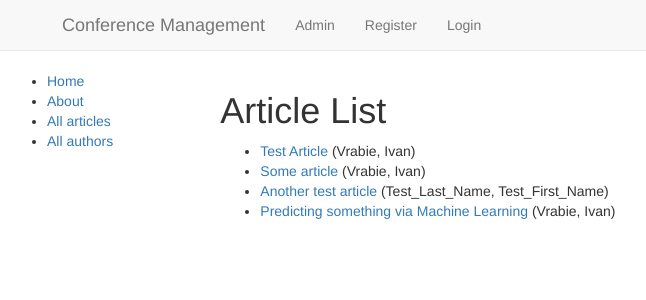
After one commit to ianzablovschii/django-simple, a Django app: page /articles/ in a window 1280 px wide. The commit adds this page. Shown: the top 300 px of the page, without its empty margins (8-654 px from the left). Run offline with Django 3.2, Linux system fonts and the light colour scheme; data comes from the database, SQL or seed files in the repository; both versions use the stored data as it was after the commit; some libraries are stand-ins or nearby versions.

Commit message:
Added: articles, authors

```diff
--- /dev/null
+++ b/dprojx/css/style.css
@@ -0,0 +1,5 @@
+.sidebar-nav {
+    margin-top: 20px;
+    padding: 0;
+    list-style: none;
+}
--- a/dprojx/dappx/admin.py
+++ b/dprojx/dappx/admin.py
@@ -1,5 +1,8 @@
 # dappx/admin.py
 from django.contrib import admin
-from dappx.models import UserProfileInfo, User
+from dappx.models import UserProfileInfo, User, Subject, Article, Author
 # Register your models here.
 admin.site.register(UserProfileInfo)
+admin.site.register(Subject)
+admin.site.register(Article)
+admin.site.register(Author)
--- a/dprojx/dappx/models.py
+++ b/dprojx/dappx/models.py
@@ -1,6 +1,7 @@
 # dappx/models.py
 from django.db import models
 from django.contrib.auth.models import User
+from django.urls import reverse
 # Create your models here.
 
 
@@ -13,3 +14,51 @@ class UserProfileInfo(models.Model):
 
   def __str__(self):
     return self.user.username
+
+class Subject(models.Model):
+    """Model representing the subject of the article."""
+    name = models.CharField(max_length=200, help_text='Enter the article subject (e.g. Data Science)')
+
+    def __str__(self):
+        """String for representing the Model object."""
+        return self.name
+
+class Article(models.Model):
+    """Model representing a book (but not a specific copy of a book)."""
+    title = models.CharField(max_length=200)
+
+    # Foreign Key used because book can only have one author, but authors can have multiple books
+    # Author as a string rather than object because it hasn't been declared yet in the file
+    author = models.ForeignKey('Author', on_delete=models.SET_NULL, null=True)
+
+    abstract = models.TextField(max_length=1000, help_text='Enter the abstract of the article')
+
+    # ManyToManyField used because genre can contain many books. Books can cover many genres.
+    # Genre class has already been defined so we can specify the object above.
+    subject = models.ManyToManyField(Subject, help_text='Select the subject of the article')
+
+    def __str__(self):
+        """String for representing the Model object."""
+        return self.title
+
+    def get_absolute_url(self):
+        """Returns the url to access a detail record for this book."""
+        return reverse('article-detail', args=[str(self.id)])
+
+class Author(models.Model):
+    """Model representing an author."""
+    first_name = models.CharField(max_length=100)
+    last_name = models.CharField(max_length=100)
+    date_of_birth = models.DateField(null=True, blank=True)
+    date_of_death = models.DateField('Died', null=True, blank=True)
+
+    class Meta:
+        ordering = ['last_name', 'first_name']
+
+    def get_absolute_url(self):
+        """Returns the url to access a particular author instance."""
+        return reverse('author-detail', args=[str(self.id)])
+
+    def __str__(self):
+        """String for representing the Model object."""
+        return f'{self.last_name}, {self.first_name}'
--- a/dprojx/dappx/views.py
+++ b/dprojx/dappx/views.py
@@ -5,11 +5,29 @@ from django.contrib.auth import authenticate, login, logout
 from django.http import HttpResponseRedirect, HttpResponse
 from django.urls import reverse
 from django.contrib.auth.decorators import login_required
+from dappx.models import Subject, Article, Author
+from django.views import generic
 
 
+# def index(request):
+#    return render(request, 'dappx/index.html')
 def index(request):
-    return render(request, 'dappx/index.html')
+    """View function for home page of site."""
 
+    # Generate counts of some of the main objects
+    num_articles = Article.objects.all().count()
+
+
+    # The 'all()' is implied by default.
+    num_authors = Author.objects.count()
+
+    context = {
+        'num_articles': num_articles,
+        'num_authors': num_authors,
+    }
+
+    # Render the HTML template index.html with the data in the context variable
+    return render(request, 'dappx/index.html', context=context)
 
 @login_required
 def special(request):
@@ -67,3 +85,9 @@ def user_login(request):
             return HttpResponse("Invalid login details given")
     else:
         return render(request, 'dappx/login.html', {})
+
+class ArticleListView(generic.ListView):
+    model = Article
+
+class ArticleDetailView(generic.DetailView):
+    model = Article
--- a/dprojx/dprojx/urls.py
+++ b/dprojx/dprojx/urls.py
@@ -9,4 +9,6 @@ urlpatterns = [
     url(r'^special/', views.special, name='special'),
     url(r'^dappx/', include('dappx.urls')),
     url(r'^logout/$', views.user_logout, name='logout'),
+    path('articles/', views.ArticleListView.as_view(), name='articles'),
+    path('article/<int:pk>', views.ArticleDetailView.as_view(), name='article-detail'),
 ]
--- /dev/null
+++ b/dprojx/templates/dappx/article_list.html
@@ -0,0 +1,16 @@
+{% extends "dappx/base.html" %}
+
+{% block content %}
+  <h1>Article List</h1>
+  {% if article_list %}
+  <ul>
+    {% for article in article_list %}
+      <li>
+        <a href="{{ article.get_absolute_url }}">{{ article.title }}</a> ({{article.author}})
+      </li>
+    {% endfor %}
+  </ul>
+  {% else %}
+    <p>There are no articles in the library.</p>
+  {% endif %}
+{% endblock %}
--- a/dprojx/templates/dappx/base.html
+++ b/dprojx/templates/dappx/base.html
@@ -14,7 +14,7 @@
     <div class="container">
       <ul class="nav navbar-nav">
         {# Django Home Link / Admin Link / Register Link#}
-        <li><a class="navbar-brand" href="{% url 'index' %}">DJANGO</a></li>
+        <li><a class="navbar-brand" href="{% url 'index' %}">Conference Management</a></li>
         <li><a class="navbar-link" href="{% url 'admin:index' %}">Admin</a></li>
         <li><a class="navbar-link" href="{% url 'dappx:register' %}">Register</a></li>
         {# Some logic on what to display for last item#}
@@ -30,6 +30,21 @@
     {% block body_block %}
     {% endblock %}
   </div>
+  <div class="container-fluid">
+    <div class="row">
+      <div class="col-sm-2">
+      {% block sidebar %}
+        <ul class="sidebar-nav">
+          <li><a href="{% url 'index' %}">Home</a></li>
+          <li><a href="">About</a></li>
+          <li><a href="{% url 'articles' %}">All articles</a></li>
+          <li><a href="">All authors</a></li>
+        </ul>
+     {% endblock %}
+      </div>
+      <div class="col-sm-10 ">{% block content %}{% endblock %}</div>
+    </div>
+  </div>
 </body>
 
 </html>
```
Also changed, not shown: dprojx/templates/dappx/article_detail.html (added, +10 -0 lines), dprojx/templates/dappx/base_generic.html (added, +28 -0 lines), dprojx/templates/dappx/index.html (+10 -11 lines), dprojx/dappx/migrations/0002_article_author_subject.py (added), dprojx/db.sqlite3, dprojx/media/profile_pics/kek2.jpg (added), 1 other file.
